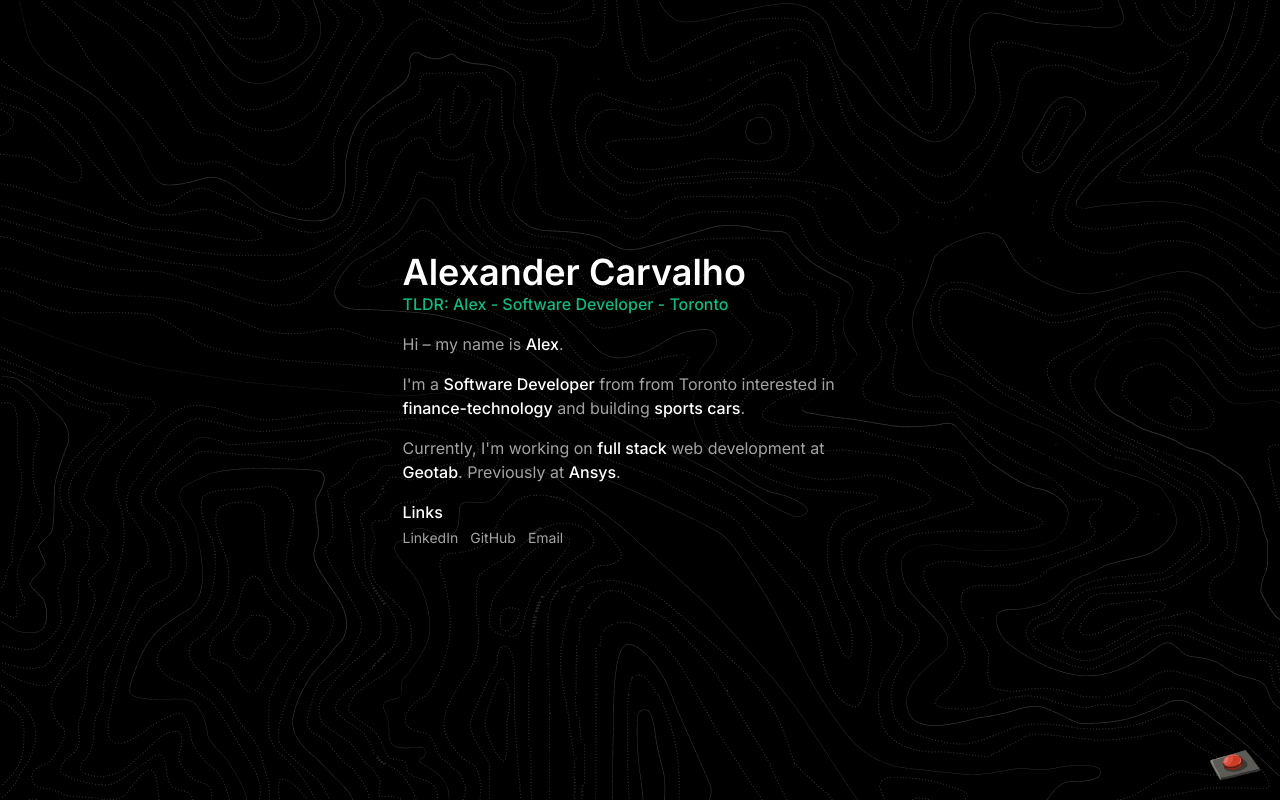
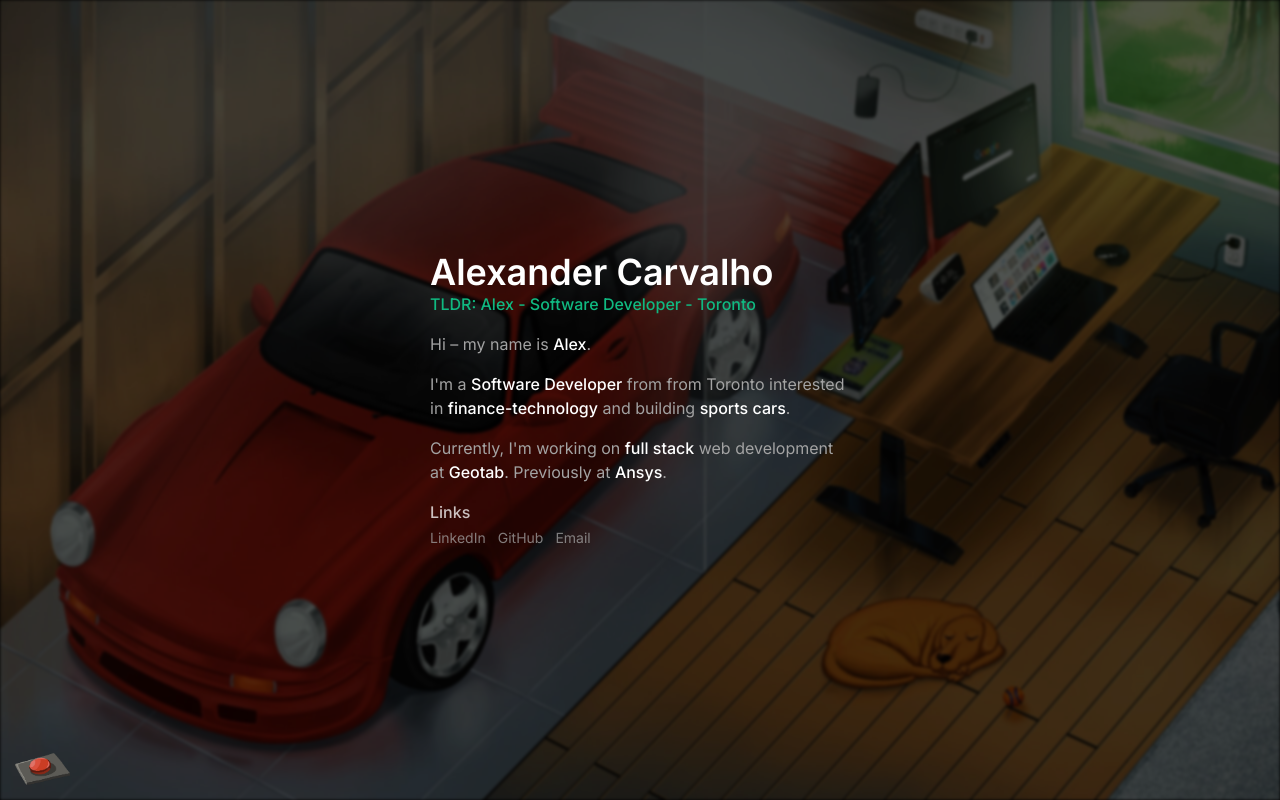
Before and after one commit to alvxck/alvxck, a Next.js app: page / in a window 1280 px wide. Built offline with nearby package versions, Linux system fonts and the light colour scheme.

Commit message:
feat: og wallpaper

```diff
--- a/app/components/button.tsx
+++ b/app/components/button.tsx
@@ -6,7 +6,6 @@ import { useEffect, useRef, useState } from "react";
 export default function Button() {
     const [isPlaying, setIsPlaying] = useState<boolean>(false);
     const ccdVideoRef = useRef<HTMLVideoElement | null>(null);
-    const mainContainerRef = useRef<HTMLDivElement | null>(null);
 
     const meme = () => {
         if (isPlaying) {
@@ -14,8 +13,7 @@ export default function Button() {
             return;
         }
 
-        if (ccdVideoRef.current && mainContainerRef.current) {
-            mainContainerRef.current.style.display = "none";
+        if (ccdVideoRef.current) {
             ccdVideoRef.current.style.display = "block";
             ccdVideoRef.current.currentTime = 0;
             ccdVideoRef.current.play();
@@ -26,7 +24,6 @@ export default function Button() {
 
     const exitFullscreen = (e: Event) => {
         ccdVideoRef.current!.style.display = "none";
-        mainContainerRef.current!.style.display = "flex";
         ccdVideoRef.current!.pause();
         ccdVideoRef.current!.removeEventListener("ended", exitFullscreen, false);
         setIsPlaying(false);
@@ -34,7 +31,7 @@ export default function Button() {
 
     useEffect(() => {
         ccdVideoRef.current = document.getElementById("ccd") as HTMLVideoElement;
-        mainContainerRef.current = document.getElementById("container") as HTMLDivElement;
+
     });
 
     return (
@@ -42,10 +39,9 @@ export default function Button() {
             id="red-button"
             src="/red-button.png"
             alt="red-button"
-            width={50}
-            height={50}
+            width={55}
+            height={55}
             onClick={meme}
         />
-
     )
 }
--- a/app/globals.css
+++ b/app/globals.css
@@ -22,11 +22,11 @@ body {
   position: absolute;
   width: 100vw;
   height: 100vh;
-  background-image: url('../public/topography.png');
-  -o-object-fit: cover;
-     object-fit: cover;
+  background-image: url('../public/alvx-wallpaper.jpg');
+  background-size: cover;
+  filter: brightness(0.4) blur(1.5px);
   background-attachment: fixed;
-  z-index: -1;
+  z-index: 1;
 }
 
 @media screen and (max-width: 740px) {
@@ -42,23 +42,34 @@ body {
   display: flex;
   flex-direction: column;
   align-items: center;
-  width: 475px;
+  width: 420px;
+  z-index: 2;
 }
 
-@keyframes fadeIn {
+@keyframes fadeIn1 {
   0% { opacity:0; }
+  20% { opacity:0; }
+  40% { opacity:0; }
+  60% { opacity:1; }
+  80% { opacity:1; }
   100% { opacity:1; }
 }
 
-#folder-select {
-  width: fit-content;
-  border-width: 1px;
-  cursor: pointer;
+@keyframes fadeIn2 {
+  0% { opacity:0; }
+  20% { opacity:0; }
+  40% { opacity:0; }
+  60% { opacity:0; }
+  80% { opacity:1; }
+  100% { opacity:1; }
 }
 
-#folder-select svg {
-  fill: #FFF;
-  width: .85rem;
+#about {
+  animation: fadeIn1 7.5s ease-in-out;
+}
+
+#links {
+  animation: fadeIn2 7.5s ease-in-out;
 }
 
 #job {
@@ -97,12 +108,15 @@ body {
 
 #red-button {
   position: absolute;
-  bottom: 20px;
-  right: 20px;
+  bottom: 15px;
+  left: 15px;
   cursor: pointer;
+  z-index: 2;
 }
 
 #ccd {
   display: none;
+  position: absolute;
   height: 100vh;
+  z-index: 3;
 }
```
Also changed, not shown: public/topography.png (deleted).
